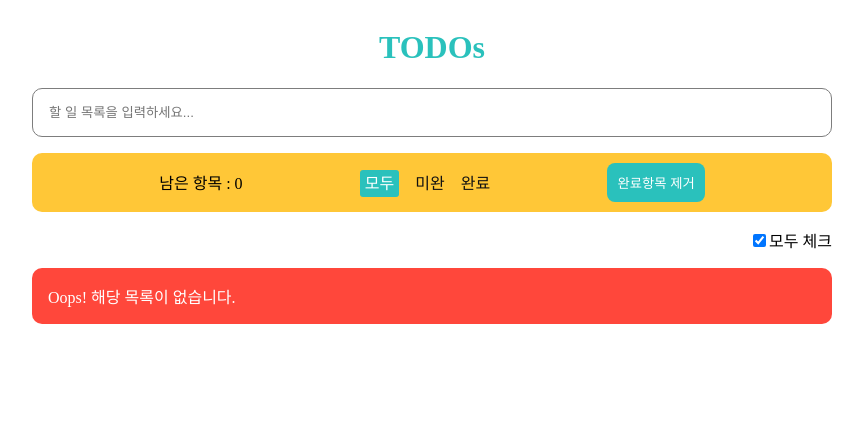
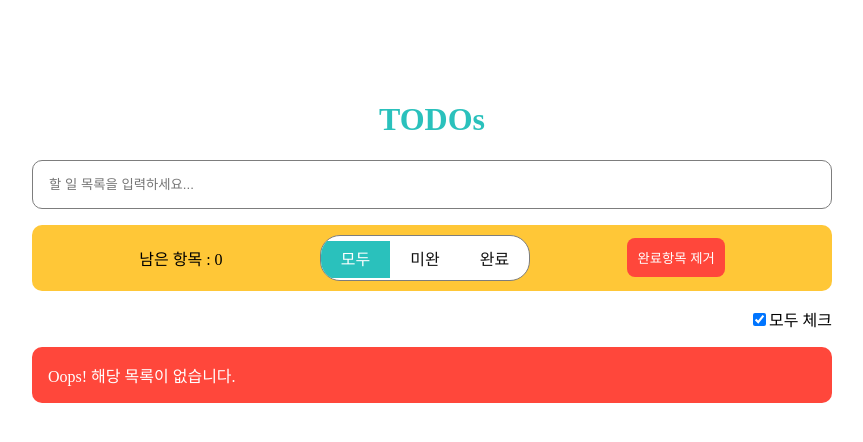
Before and after one commit to KangyeolLee/react-redux-toolkit-todo-tutorial, a React (Create React App) app: page / in a window 1280 px wide. Shown: the top 442 px of the page, without its empty margins (208-1071 px from the left). Built offline with nearby package versions, Linux system fonts and the light colour scheme.

Commit message:
Nav 필터링 버튼 디자인 변경

```diff
--- a/src/App.scss
+++ b/src/App.scss
@@ -4,7 +4,7 @@ $warning-red-color: #ff473b;
 
 .App {
   width: 800px;
-  margin: auto;
+  margin: 5rem auto;
   display: flex;
   flex-direction: column;
 
@@ -127,20 +127,22 @@ $warning-red-color: #ff473b;
     border-radius: 10px;
 
     .filter-options {
+      margin: 0;
+      padding: 10px 0;
+      border: 1px solid $border-color;
+      border-radius: 20px;
       display: flex;
       list-style: none;
-      gap: 1rem;
-      margin: 0;
-      padding: 0;
+      overflow: hidden;
+      background-color: #fff;
 
       li > a {
+        padding: 10px 20px;
         text-decoration: none;
         color: #111;
 
         &.selected {
           background-color: $theme-color;
-          padding: 5px;
-          border-radius: 3px;
           color: #fff;
         }
       }
@@ -149,7 +151,7 @@ $warning-red-color: #ff473b;
     button.clear-button {
       border: none;
       outline: none;
-      background-color: $theme-color;
+      background-color: $warning-red-color;
       color: #fff;
       padding: 10px;
       border-radius: 8px;
```
